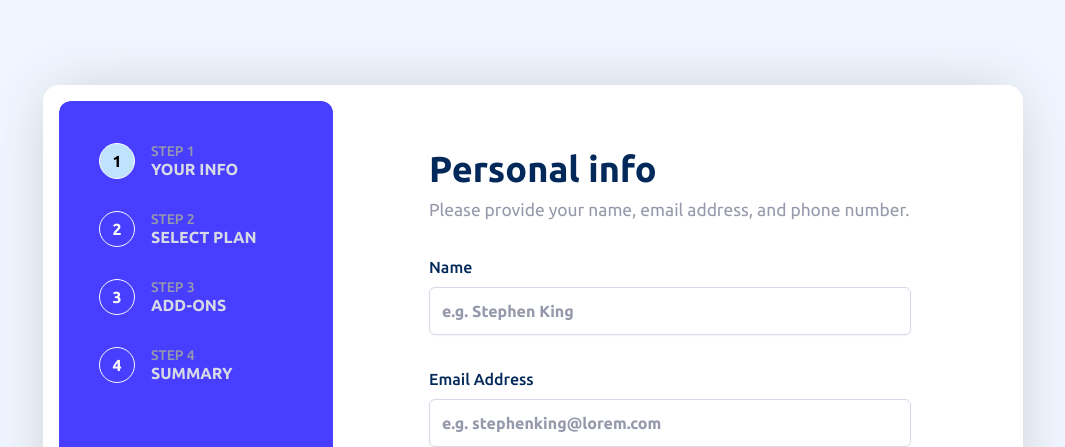
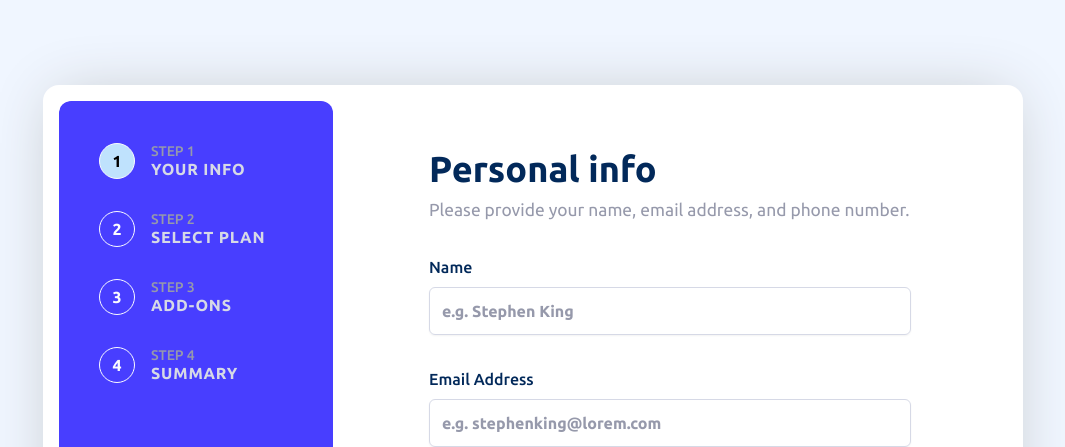
Before and after one commit to Carlos-Bolano/prueba-tecnica, a Next.js app: page / in a window 1280 px wide. Shown: the top 447 px of the page, without its empty margins (107-1172 px from the left). Built offline with nearby package versions, Linux system fonts and the light colour scheme.

Commit message:
style(step-text): improve readability with wider letter spacing
- Adjusts letter spacing to enhance text clarity.
- Improves readability across different screen sizes.
- Ensures a more polished and consistent visual appearance.

Refines step text formatting for a better user experience.

```diff
--- a/components/FormSelectStep.tsx
+++ b/components/FormSelectStep.tsx
@@ -32,7 +32,7 @@ const FormSelectStep = () => {
                 </span>
                 <aside className="flex flex-col uppercase">
                   <span className="-mb-1 text-neutral-coolGray text-sm font-medium">{step.name}</span>
-                  <p className="font-bold text-neutral-lightGray">{step.text}</p>
+                  <p className="font-bold text-neutral-lightGray tracking-wider">{step.text}</p>
                 </aside>
               </Link>
             </li>
```
